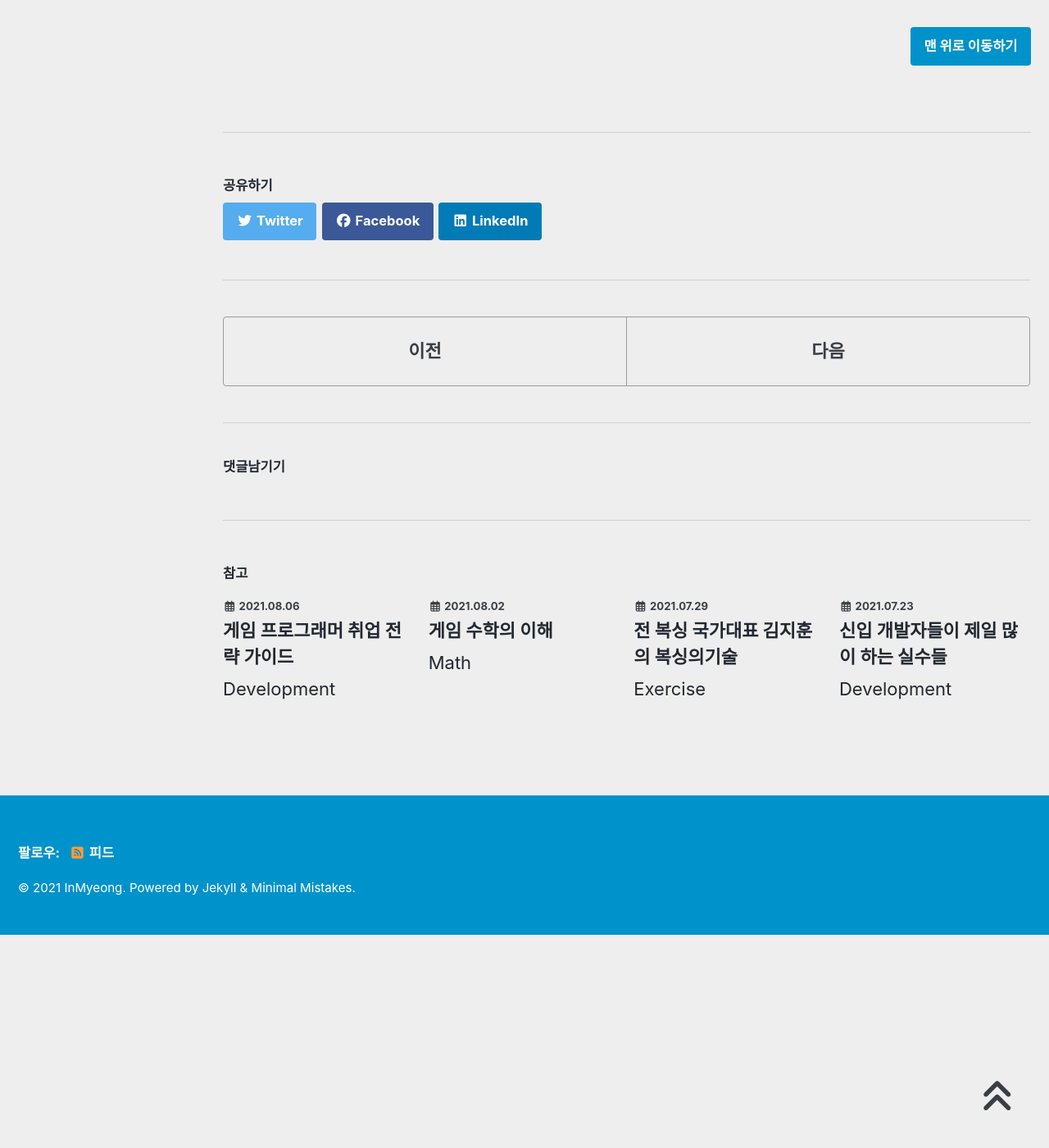
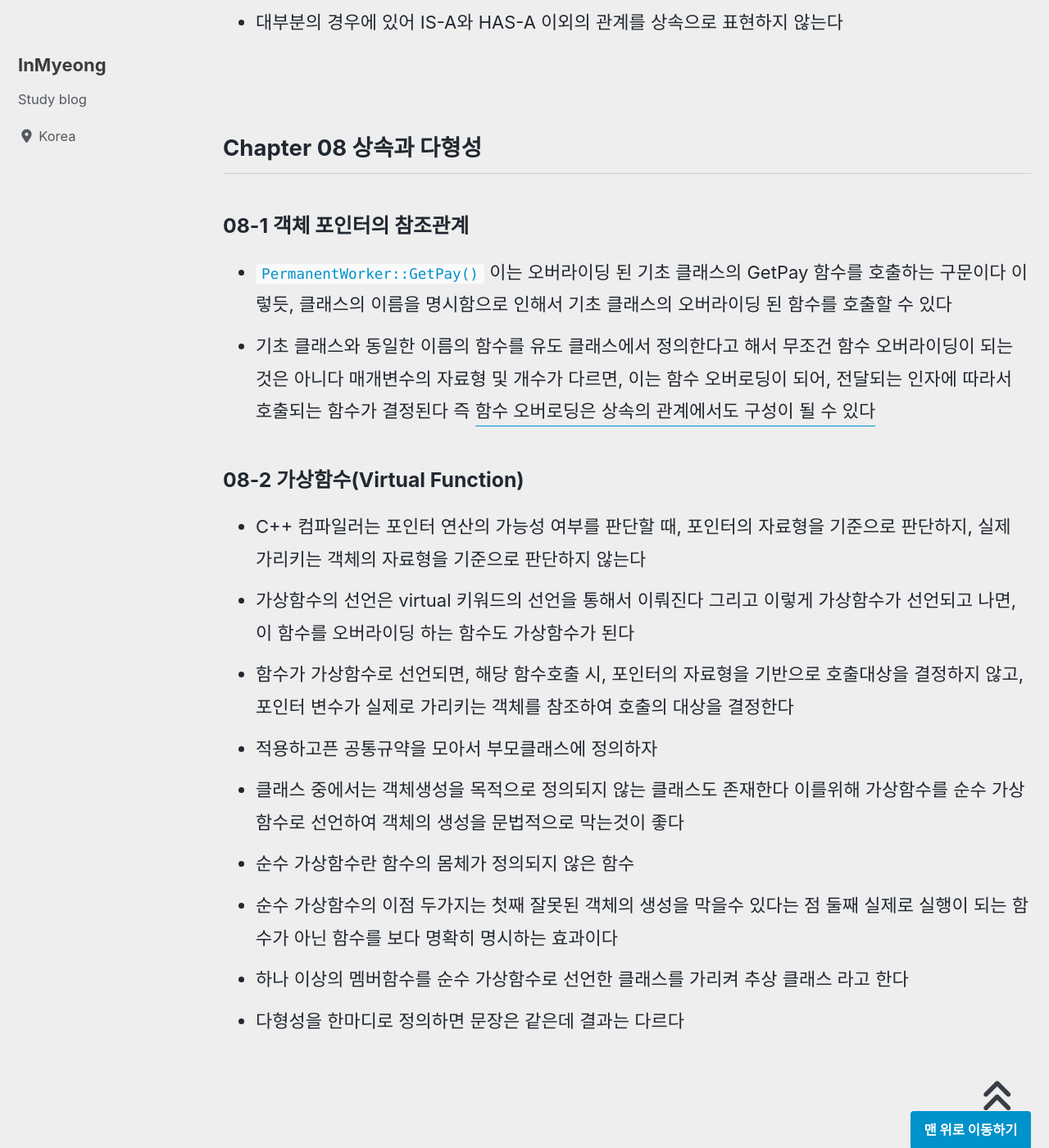
Before and after one commit to devMyeong/devMyeong.github.io, a Jekyll site: the page built from _posts/cpp/2021-07-29-cpp.md, in a window 1280 px wide and 1400 px high, scrolled down 17082 px. Shown: the whole window at 82% size. Built offline with Jekyll 4.4.1, drawn with Linux system fonts in a browser that asks for light colours; cached includes are drawn as plain includes; nearby versions of some CDN libraries; some web fonts are replaced; comment, search, counter and statistics services are not loaded; before the commit the page ends 18222 px from its top, so only the background shows below that; some of the changed text lies outside the part shown.

Commit message:
update cpp, math

```diff
--- a/_posts/cpp/2021-07-29-cpp.md
+++ b/_posts/cpp/2021-07-29-cpp.md
@@ -344,4 +344,23 @@ Police(int bnum, int bcuff)
 
 <br>
 
+## Chapter 08 상속과 다형성
+
+### 08-1 객체 포인터의 참조관계
+- `PermanentWorker::GetPay()` 이는 오버라이딩 된 기초 클래스의 GetPay 함수를 호출하는 구문이다 이렇듯, 클래스의 이름을 명시함으로 인해서 기초 클래스의 오버라이딩 된 함수를 호출할 수 있다
+- 기초 클래스와 동일한 이름의 함수를 유도 클래스에서 정의한다고 해서 무조건 함수 오버라이딩이 되는 것은 아니다 매개변수의 자료형 및 개수가 다르면, 이는 함수 오버로딩이 되어, 전달되는 인자에 따라서 호출되는 함수가 결정된다 즉 <u>함수 오버로딩은 상속의 관계에서도 구성이 될 수 있다</u>
+
+### 08-2 가상함수(Virtual Function)
+- C++ 컴파일러는 포인터 연산의 가능성 여부를 판단할 때, 포인터의 자료형을 기준으로 판단하지, 실제 가리키는 객체의 자료형을 기준으로 판단하지 않는다
+- 가상함수의 선언은 virtual 키워드의 선언을 통해서 이뤄진다 그리고 이렇게 가상함수가 선언되고 나면, 이 함수를 오버라이딩 하는 함수도 가상함수가 된다
+- 함수가 가상함수로 선언되면, 해당 함수호출 시, 포인터의 자료형을 기반으로 호출대상을 결정하지 않고, 포인터 변수가 실제로 가리키는 객체를 참조하여 호출의 대상을 결정한다
+- 적용하고픈 공통규약을 모아서 부모클래스에 정의하자
+- 클래스 중에서는 객체생성을 목적으로 정의되지 않는 클래스도 존재한다 이를위해 가상함수를 순수 가상함수로 선언하여 객체의 생성을 문법적으로 막는것이 좋다
+- 순수 가상함수란 함수의 몸체가 정의되지 않은 함수
+- 순수 가상함수의 이점 두가지는 첫째 잘못된 객체의 생성을 막을수 있다는 점 둘째 실제로 실행이 되는 함수가 아닌 함수를 보다 명확히 명시하는 효과이다
+- 하나 이상의 멤버함수를 순수 가상함수로 선언한 클래스를 가리켜 추상 클래스 라고 한다
+- 다형성을 한마디로 정의하면 문장은 같은데 결과는 다르다
+
+<br>
+
 [맨 위로 이동하기](#){: .btn .btn--primary }{: .align-right}
```
Also changed, not shown: _posts/math/2021-07-10-math-ai.md (+2 -0 lines).
